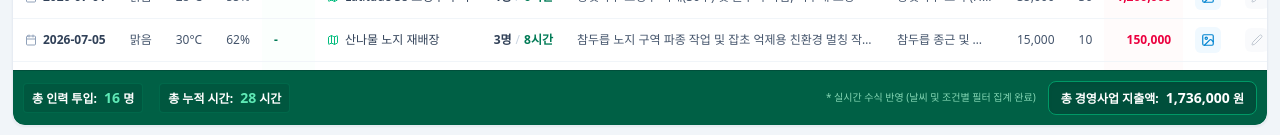
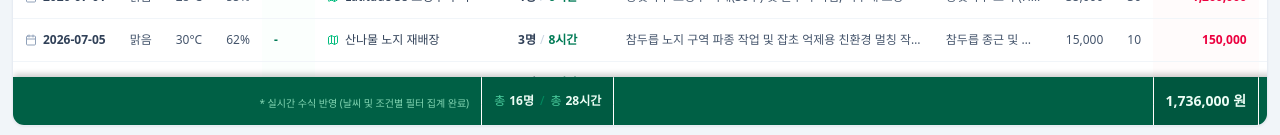
Before and after one commit to Jiondad/farm-man, a React (Vite) app: page / in a window 1280 px wide. Shown: the part 662-797 px from the top of the page. Built offline with nearby package versions, Linux system fonts and the light colour scheme; no server answers.

Commit message:
Update RecordTable.tsx

```diff
--- a/src/components/RecordTable.tsx
+++ b/src/components/RecordTable.tsx
@@ -71,7 +71,6 @@ export default function RecordTable({
               <th className="px-3 py-2.5 text-[11px] font-black text-slate-500 border-b border-slate-200/80">날씨</th>
               <th className="px-3 py-2.5 text-[11px] font-black text-slate-500 border-b border-slate-200/80">온도 (°C)</th>
               <th className="px-3 py-2.5 text-[11px] font-black text-slate-500 border-b border-slate-200/80">습도 (%)</th>
-              {/* 추가된 강수량 헤더 */}
               <th className="px-3 py-2.5 text-[11px] font-black text-emerald-600 border-b border-emerald-200 bg-emerald-50/30">강수량 (mm)</th>
               <th className="px-3 py-2.5 text-[11px] font-black text-slate-500 border-b border-slate-200/80">작업구역</th>
               <th className="px-3 py-2.5 text-[11px] font-black text-slate-500 border-b border-slate-200/80 text-center">참여인원/시간</th>
@@ -109,7 +108,6 @@ export default function RecordTable({
                     <td className="px-3 py-2 whitespace-nowrap text-xs text-slate-600">{record.weather}</td>
                     <td className="px-3 py-2 whitespace-nowrap text-xs text-slate-600">{record.temperature}°C</td>
                     <td className="px-3 py-2 whitespace-nowrap text-xs text-slate-600">{record.humidity}%</td>
-                    {/* 추가된 강수량 데이터 */}
                     <td className="px-3 py-2 whitespace-nowrap text-xs font-bold text-emerald-700 bg-emerald-50/20">
                       {record.precipitation ? `${record.precipitation} mm` : '-'}
                     </td>
@@ -175,26 +173,31 @@ export default function RecordTable({
               })
             )}
           </tbody>
+
+          {/* 💡 합계 영역을 tfoot(테이블 하단 고정)으로 이동하여 각 칼럼에 수직 정렬 */}
+          <tfoot className="sticky bottom-0 z-20 bg-emerald-800 text-white shadow-[0_-4px_6px_-1px_rgba(0,0,0,0.2)]">
+            <tr>
+              <td colSpan={6} className="px-3 py-3 text-right border-r border-emerald-700/50">
+                <span className="text-emerald-200/80 font-medium text-[10px] hidden md:inline-block">
+                  * 실시간 수식 반영 (날씨 및 조건별 필터 집계 완료)
+                </span>
+                <span className="text-emerald-200/80 font-bold text-xs md:hidden">합계</span>
+              </td>
+              <td className="px-3 py-3 whitespace-nowrap text-xs text-center border-r border-emerald-700/50 bg-emerald-900/30">
+                <span className="text-emerald-300/80 font-medium mr-1">총</span>
+                <span className="font-bold text-emerald-50">{totalWorkers.toLocaleString()}명</span>
+                <span className="mx-1.5 text-emerald-500/50">/</span>
+                <span className="text-emerald-300/80 font-medium mr-1">총</span>
+                <span className="font-bold text-emerald-50">{totalHours.toLocaleString()}시간</span>
+              </td>
+              <td colSpan={4} className="px-3 py-3 border-r border-emerald-700/50 bg-emerald-800"></td>
+              <td className="px-3 py-3 whitespace-nowrap text-sm font-black text-right text-emerald-50 bg-emerald-900/50 border-r border-emerald-700/50">
+                {totalExpense.toLocaleString()} 원
+              </td>
+              <td colSpan={2} className="px-3 py-3 bg-emerald-800"></td>
+            </tr>
+          </tfoot>
         </table>
-      </div>
-
-      <div className="bg-emerald-800 text-white p-2.5 shrink-0 border-t border-emerald-900 flex flex-wrap items-center justify-between text-xs font-bold rounded-b-xl">
-        <div className="flex items-center gap-4">
-          <span className="bg-emerald-900/50 px-2 py-1 rounded border border-emerald-700/50">
-            총 인력 투입: <span className="text-emerald-300 text-sm ml-1">{totalWorkers.toLocaleString()}</span> 명
-          </span>
-          <span className="bg-emerald-900/50 px-2 py-1 rounded border border-emerald-700/50">
-            총 누적 시간: <span className="text-emerald-300 text-sm ml-1">{totalHours.toLocaleString()}</span> 시간
-          </span>
-        </div>
-        <div className="flex items-center gap-3 mt-2 sm:mt-0">
-          <span className="text-emerald-200/80 font-medium text-[10px] hidden md:inline-block">
-            * 실시간 수식 반영 (날씨 및 조건별 필터 집계 완료)
-          </span>
-          <span className="bg-emerald-900 px-3 py-1.5 rounded-lg border border-emerald-600 shadow-inner">
-            총 경영사업 지출액: <span className="text-white font-black text-sm ml-1">{totalExpense.toLocaleString()}</span> 원
-          </span>
-        </div>
       </div>
 
       {hoveredImage && (
```
